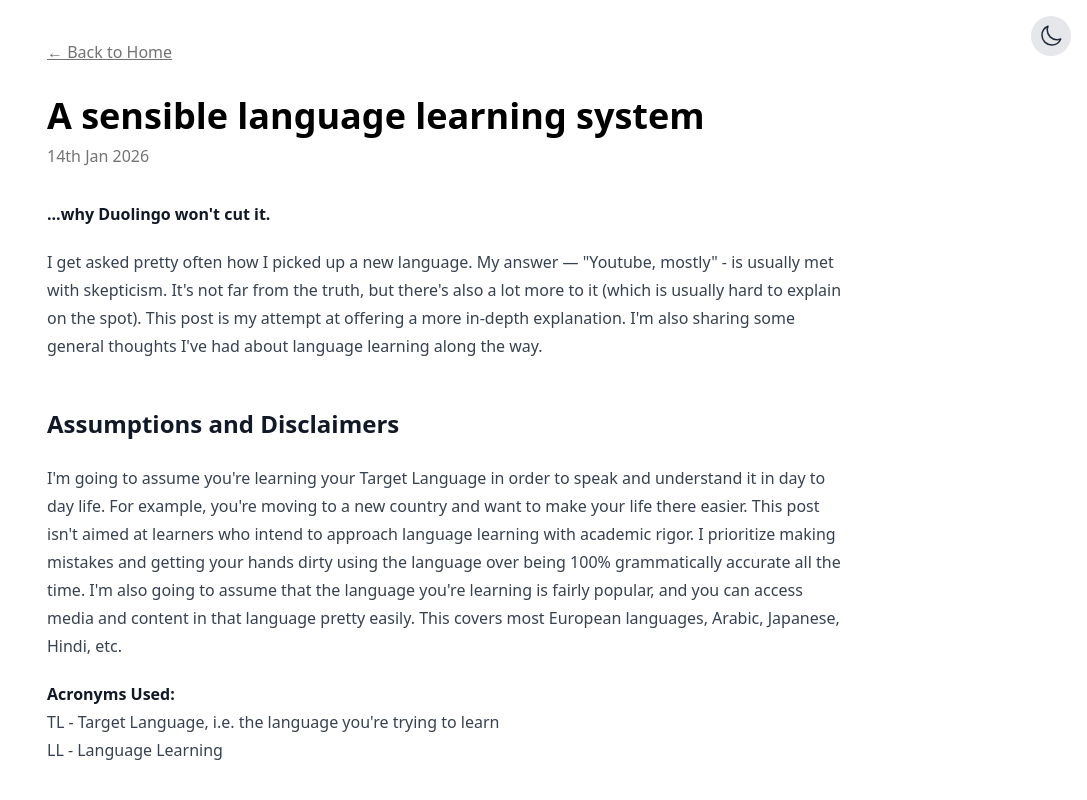
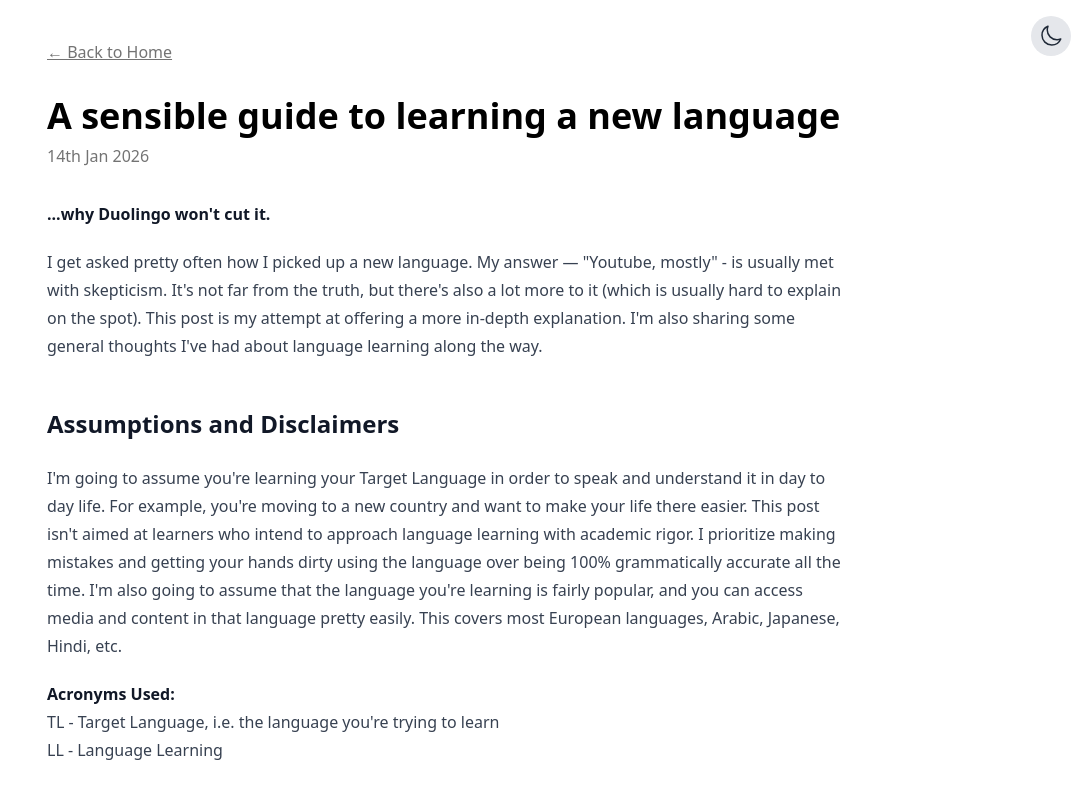
Before and after one commit to akhil-rasheed/website-home, an Eleventy site: page posts/learning-a-new-language.md in a window 1280 px wide. Shown: the top 800 px of the page, without its empty margins (193-1280 px from the left). Built offline with nearby package versions, Linux system fonts and the light colour scheme; Eleventy itself is replaced by a stand-in of ours; files that its build step writes are made by us from their sources.

Commit message:
fix: rename post

```diff
--- a/posts/learning-a-new-language.md
+++ b/posts/learning-a-new-language.md
@@ -1,6 +1,6 @@
 ---
 layout: post.njk
-title: "A sensible language learning system"
+title: "A sensible guide to learning a new language"
 date: "2026-01-14"
 tags:
   - "post"
```
